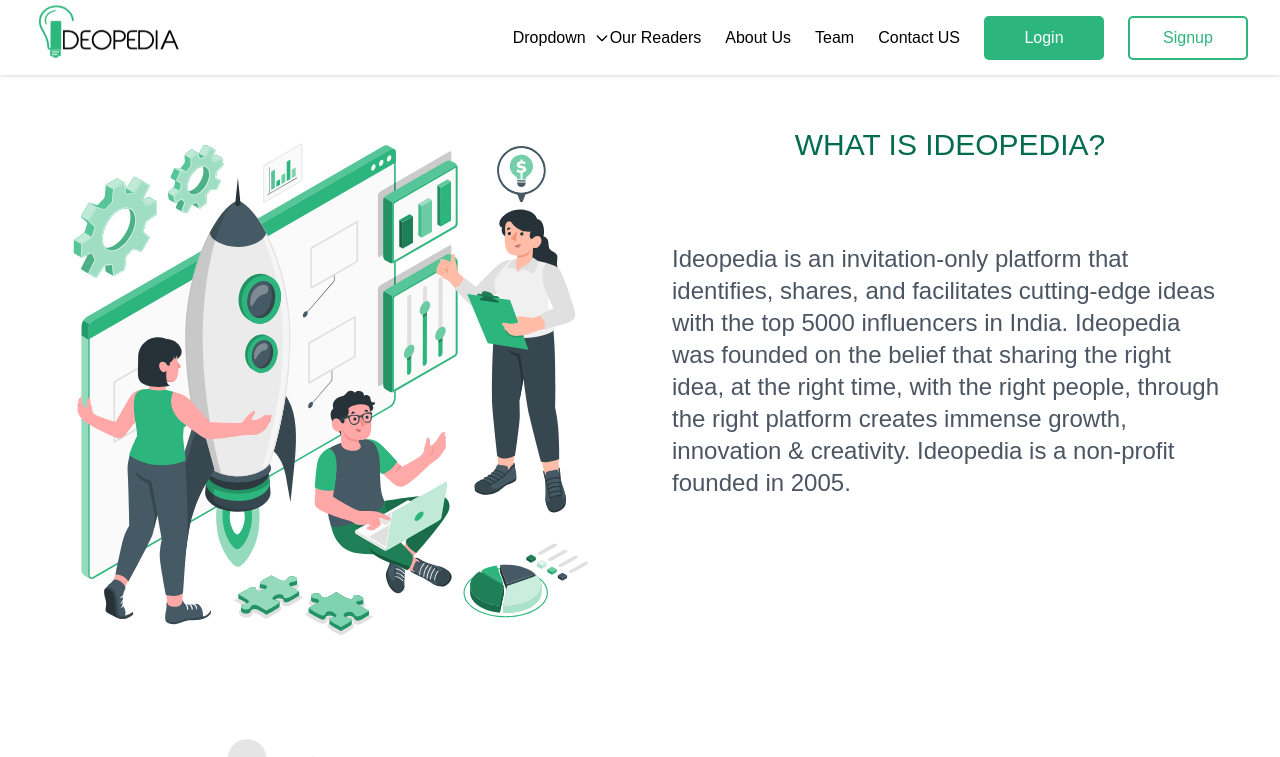
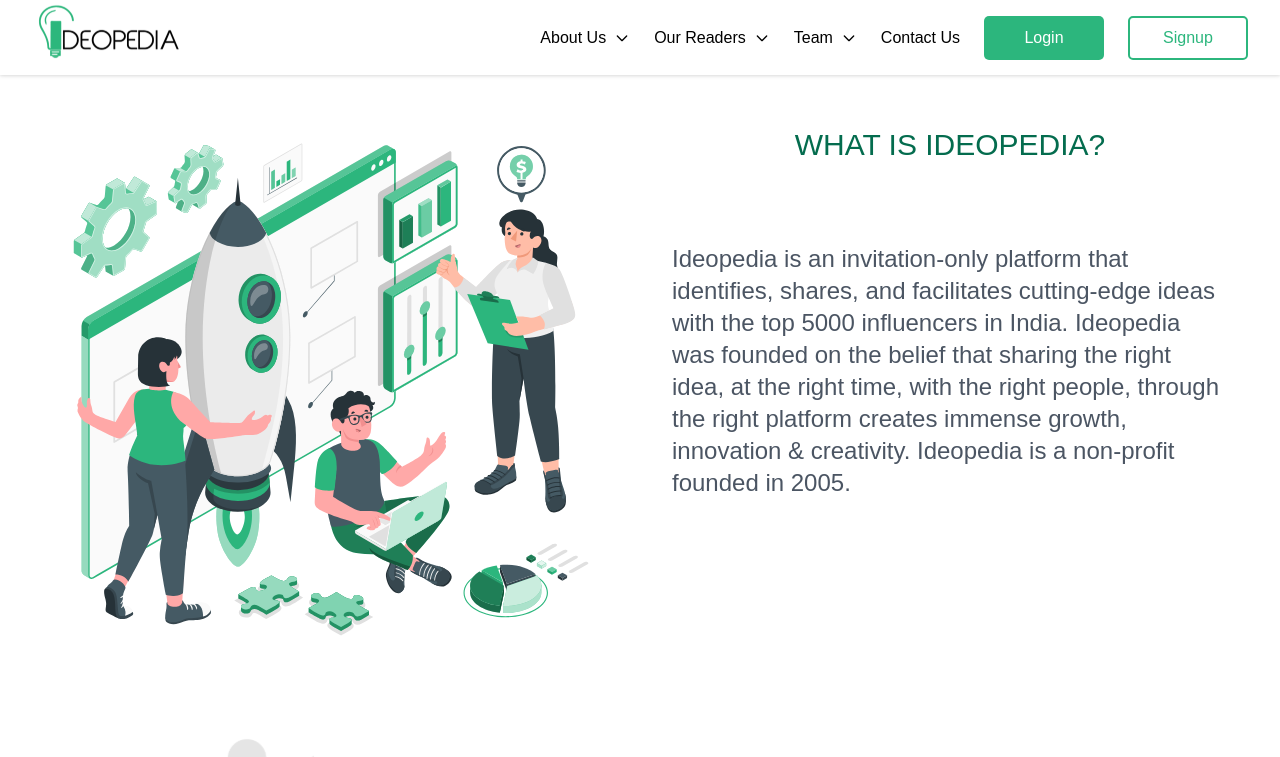
Before and after one commit to ideopedia/client, a Next.js app: page /about in a window 1280 px wide. Shown: the top 757 px of the page. Built offline with nearby package versions, Linux system fonts and the light colour scheme.

Commit message:
krishnan

```diff
--- a/components/navbar.js
+++ b/components/navbar.js
@@ -54,48 +54,47 @@
         </div>
         <div>
           <div
-
             className={`flex-1 justify-self-center  pb-3 mt-8 md:block md:pb-0 md:mt-0  ${
               navbar ? "block" : "hidden"
             }`}
           >
-
             <ul className="items-center justify-center space-y-8 md:flex md:space-x-6 md:space-y-0 ">
               <li className="text-black flex justify-center">
-                <Dropdown
-  label="Dropdown"
-  inline={true}
->
+                <Dropdown label="About Us" inline={true}>
                   <Dropdown.Item>
-    Dashboard
+                    <Link href="/about#hero">What is Ideopedia ?</Link>
                   </Dropdown.Item>
                   <Dropdown.Item>
-    Settings
+                    <Link href="/about#mission">Mission</Link>
                   </Dropdown.Item>
                   <Dropdown.Item>
-    Earnings
+                    <Link href="/about#vission">Vision</Link>
                   </Dropdown.Item>
                   <Dropdown.Item>
-    Sign out
+                    <Link href="/about#what">What we do</Link>
                   </Dropdown.Item>
                 </Dropdown>
-                  <Link href="/testimonials">
-                    <a className="nava">Our Readers</a>
-                  </Link>
               </li>
               <li className="text-black flex justify-center">
-                  <Link href="/about">
-                    <a className="nava">About Us</a>
-                  </Link>
+                <Dropdown label="Our Readers" inline={true}>
+                  <Dropdown.Item>
+                    <Link href="/testimonials#readers">Testimonial</Link>
+                  </Dropdown.Item>
+                </Dropdown>
               </li>
               <li className="text-black flex justify-center">
-                  <Link href="/teams">
-                    <a className="nava">Team</a>
-                  </Link>
+              <Dropdown label="Team" inline={true}>
+                  <Dropdown.Item>
+                    <Link href="/teams#bod">Board of directors</Link>
+                  </Dropdown.Item>
+                  <Dropdown.Item>
+                    <Link href="/teams#bod">Founders</Link>
+                  </Dropdown.Item>
+                </Dropdown>
               </li>
               <li className="text-black flex justify-center">
                 <Link href="/contact">
-                    <a className="nava">Contact US</a>
+                  <a className="nava">Contact Us</a>
                 </Link>
               </li>
               <li className="text-white flex justify-center">
```
Lines whose indentation alone changed are shown as unchanged.
